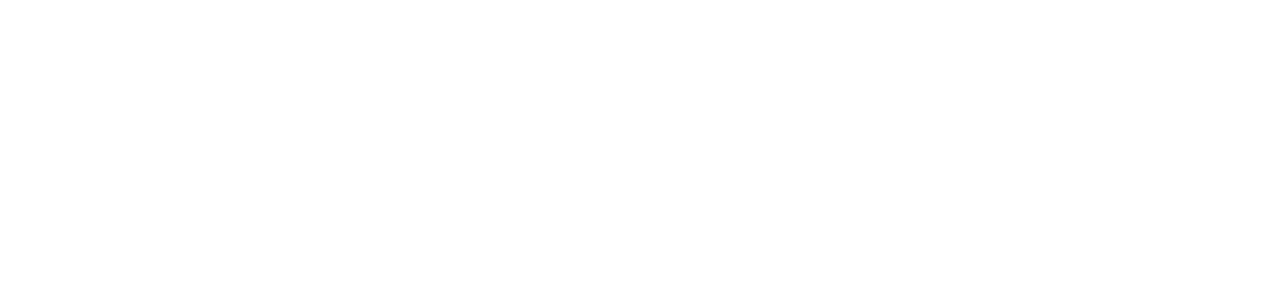
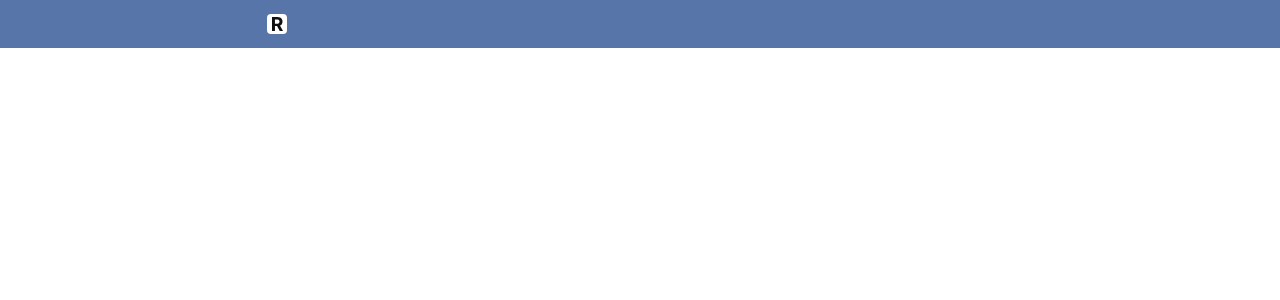
Before and after one commit to Wilson2254/g5-games, a Vue app: page / in a window 1280 px wide. Shown: the top 300 px of the page. Built offline with nearby package versions, Linux system fonts and the light colour scheme.

Commit message:
develop - add svg as components, add scss variables

```diff
--- a/package.json
+++ b/package.json
@@ -30,7 +30,8 @@
     "sass": "^1.32.7",
     "sass-loader": "^12.0.0",
     "vue-eslint-parser": "^9.1.0",
-    "vue-template-compiler": "^2.6.14"
+    "vue-svg-loader": "^0.16.0",
+    "vue-template-compiler": "^2.7.14"
   },
   "eslintConfig": {
     "root": true,
--- a/src/App.vue
+++ b/src/App.vue
@@ -13,3 +13,5 @@
   components: { TopHeader },
 }
 </script>
+
+<style lang="scss" src="./styles/base.scss" />
--- a/src/components/TopHeader/TopHeader.scss
+++ b/src/components/TopHeader/TopHeader.scss
@@ -1,5 +1,13 @@
 .top-header {
-  display: flex;
-  color: $main-red;
-  width: 100%
+  background-color: $main-blue;
+  width: 100%;
+  height: 48px;
+
+  &__wrapper{
+    height: 100%;
+    display: flex;
+    align-items: center;
+    justify-content: space-between;
+    @include padding-base
+  }
 }
--- a/src/components/TopHeader/TopHeader.vue
+++ b/src/components/TopHeader/TopHeader.vue
@@ -1,7 +1,20 @@
 <template>
   <div class="top-header">
-    <div class="top-header_wrapper"></div>
+    <div class="top-header__wrapper">
+      <header-logo />
+    </div>
   </div>
 </template>
 
+<script>
+import HeaderLogo from '../../assets/Logo.svg'
+
+export default {
+  name: 'TopHeader',
+  components: {
+    HeaderLogo,
+  },
+}
+</script>
+
 <style scoped lang="scss" src="./TopHeader.scss" />
--- /dev/null
+++ b/src/styles/base.scss
@@ -0,0 +1,3 @@
+body {
+  margin: 0;
+}
--- a/src/styles/variable.scss
+++ b/src/styles/variable.scss
@@ -1 +1,22 @@
-$main-red: #DA0916;
+// colors
+$main-blue: #5775A9;
+
+// break-points
+$xs-min: 320px;
+$xs-min-avg: 345px;
+$xs-avg: 360px;
+$xs-mid: 375px;
+$xs-spec: 414px;
+$xs: 480px;
+$xs-large: 520px;
+$sm: 768px;
+$tablet-horizontal: 1024px;
+$md: 1280px;
+$lg: 1366px;
+$lg-large: 1440px;
+$xlg: 1600px;
+$xlg-max: 1920px;
+
+@mixin padding-base {
+  padding: 0 267px;
+}
--- /dev/null
+++ b/src/views/HomePage/HomePage.scss
@@ -0,0 +1,3 @@
+.home-page {
+  @include padding-base
+}
--- a/src/views/HomePage/HomePage.vue
+++ b/src/views/HomePage/HomePage.vue
@@ -6,4 +6,4 @@
   name: 'HomePage',
 }
 </script>
-<!--<style lang="scss" src="HomePage.scss" />-->
+<style lang="scss" src="./HomePage.scss" />
--- a/vue.config.js
+++ b/vue.config.js
@@ -9,4 +9,17 @@
       },
     },
   },
+  chainWebpack: (config) => {
+    config.module.rules.delete('svg')
+  },
+  configureWebpack: {
+    module: {
+      rules: [
+        {
+          test: /\.svg$/,
+          loader: 'vue-svg-loader',
+        },
+      ],
+    },
+  },
 })
```
Also changed, not shown: src/assets/Logo.svg (added), 1 other file (tests, documents, lock files or other folders).
